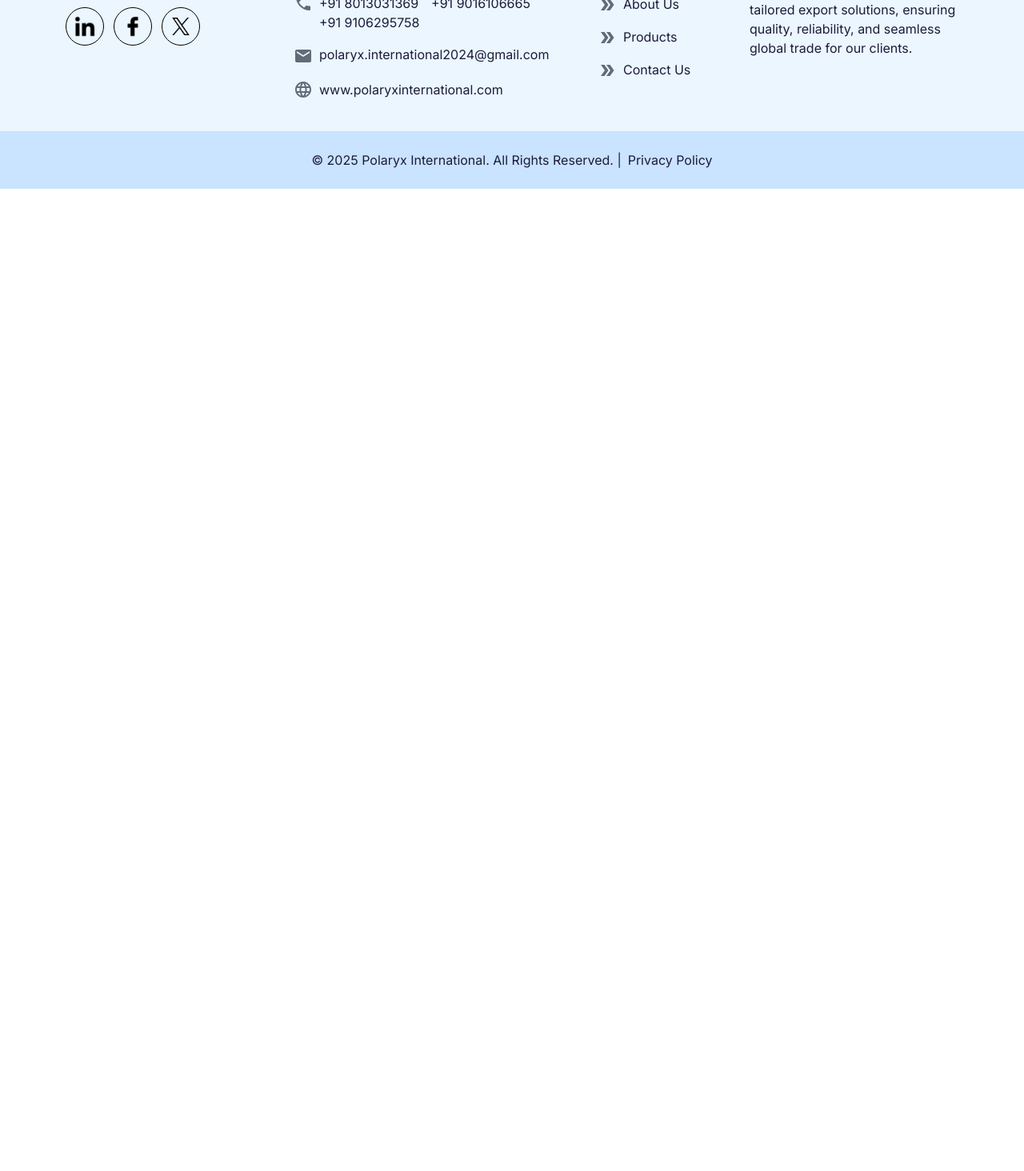
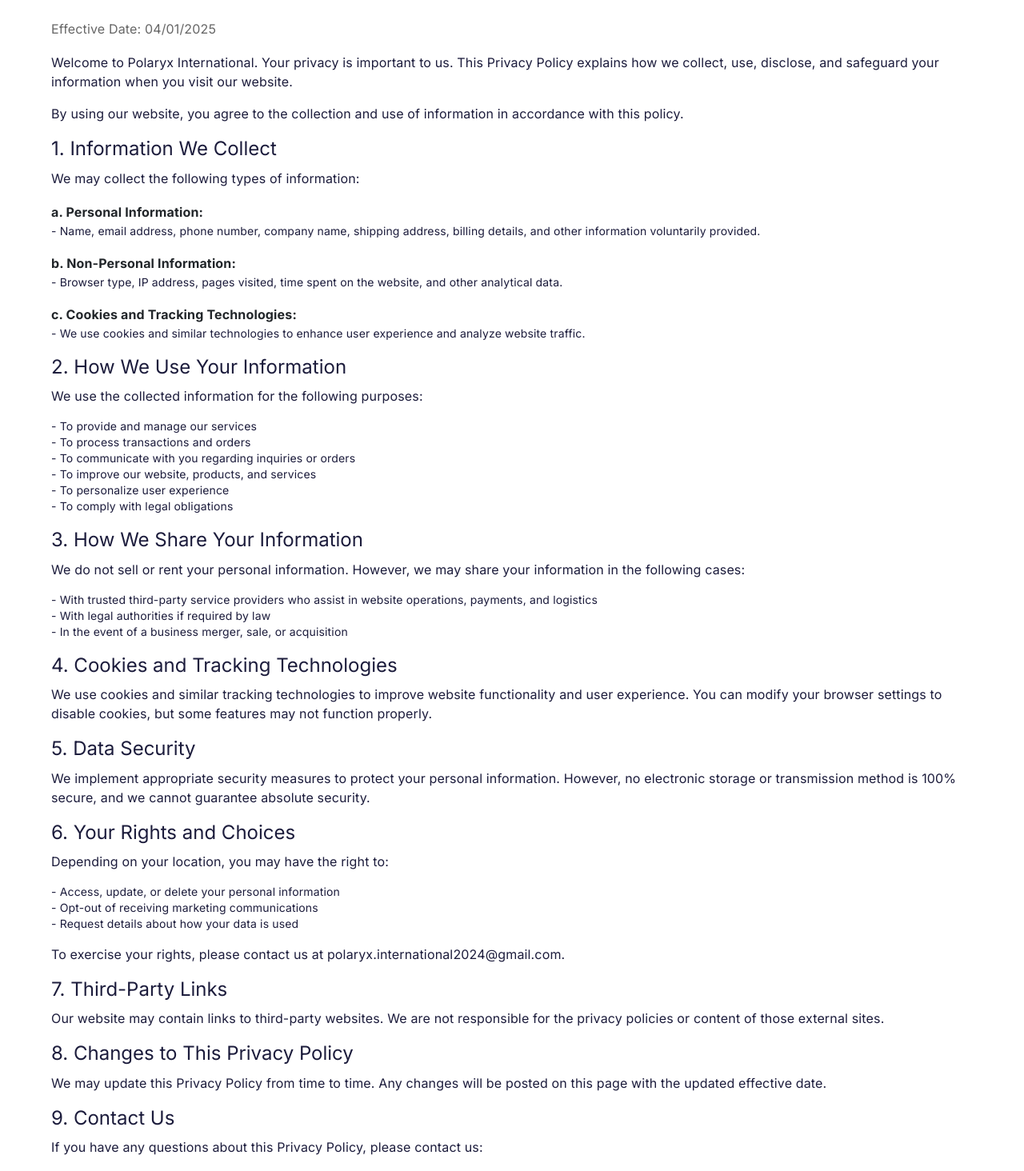
Before and after one commit to Dhruvikkava/polaryx, a React (Create React App) app: page /privacy-policy in a window 1280 px wide. Shown: the part 160-1624 px from the top of the page at 80% size. Before the commit the page ends 800 px from the top, so only its background shows below. Built offline with nearby package versions, Linux system fonts and the light colour scheme.

Commit message:
Update: Not found page

```diff
--- a/src/App.js
+++ b/src/App.js
@@ -1,15 +1,38 @@
 import React, { Suspense } from "react";
-import { BrowserRouter as Router, Route, Routes } from "react-router-dom";
+import {
+  BrowserRouter as Router,
+  Route,
+  Routes,
+  useLocation,
+} from "react-router-dom";
 import { CircularProgress } from "@mui/material";
 import { ToastContainer } from "react-toastify";
 import { routerList } from "./routes";
 import Header from "./components/Header";
+import Footer from "./components/Footer";
+import NotFound from "./pages/NotFound";
 import "bootstrap/dist/css/bootstrap.min.css";
 import "slick-carousel/slick/slick.css";
 import "slick-carousel/slick/slick-theme.css";
 import "react-toastify/dist/ReactToastify.css";
 import "./css/main.css";
-import Footer from "./components/Footer";
+
+function Layout({ children }) {
+  const location = useLocation();
+
+  // Check if the current path matches any defined route
+  const isNotFoundPage = !routerList.some(
+    (route) => route.path === location.pathname
+  );
+
+  return (
+    <>
+      {!isNotFoundPage && <Header />}
+      {children}
+      {!isNotFoundPage && <Footer />}
+    </>
+  );
+}
 
 function App() {
   return (
@@ -26,13 +49,19 @@
           }
         >
           <ToastContainer />
-          <Header />
-          <Routes>
-            {routerList.map((item, index) => (
-              <Route key={index} path={item.path} element={<item.element />} />
-            ))}
-          </Routes>
-          <Footer />
+          <Layout>
+            <Routes>
+              {routerList.map((item, index) => (
+                <Route
+                  key={index}
+                  path={item.path}
+                  element={<item.element />}
+                />
+              ))}
+              {/* 404 Page Route */}
+              <Route path="*" element={<NotFound />} />
+            </Routes>
+          </Layout>
         </Suspense>
       </Router>
     </div>
--- a/src/components/Footer.jsx
+++ b/src/components/Footer.jsx
@@ -9,6 +9,7 @@
 import Facebook from "../images/facebook.png";
 import Twitter from "../images/twitter.png";
 import Logo from "./Logo";
+import { email } from "../constants";
 
 const Footer = () => {
   const location = useLocation();
@@ -91,11 +92,8 @@
               </div>
               <div className="d-flex align-items-center mb-3">
                 <EmailIcon className="color-mat-black" />
-                <a
-                  href="mailto:polaryx.international2024@gmail.com"
-                  className="footer-link ms-2 mb-1"
-                >
-                  polaryx.international2024@gmail.com
+                <a href={`mailto:${email}`} className="footer-link ms-2 mb-1">
+                  {email}
                 </a>
               </div>
               <div className="d-flex align-items-center mb-3">
--- a/src/constants.js
+++ b/src/constants.js
@@ -1,3 +1,5 @@
+export const email = "polaryx.international2024@gmail.com";
+
 export const productData = [
   {
     id: 1,
--- a/src/css/global.css
+++ b/src/css/global.css
@@ -240,3 +240,11 @@
 .Mui-error {
   margin-left: 8px;
 }
+
+.not-found-page .right-content {
+  display: flex;
+  justify-content: center;
+  align-items: flex-start;
+  flex-direction: column;
+  width: 50%;
+}
--- a/src/pages/ContactUs.jsx
+++ b/src/pages/ContactUs.jsx
@@ -77,7 +77,7 @@
               <Typography variant="h5" gutterBottom fontWeight="bold">
                 Get In Touch
               </Typography>
-              <Typography variant="body2" sx={{ mb: 1 }}>
+              <Typography variant="body2">
                 Reach out for inquiries, quotes, or collaborations!
               </Typography>
               <form onSubmit={handleSubmit}>
--- /dev/null
+++ b/src/pages/NotFound.jsx
@@ -0,0 +1,43 @@
+import React from "react";
+import { useNavigate } from "react-router-dom";
+import NotFoundImg from "../images/not-found-banner.svg";
+
+const NotFound = () => {
+  const navigate = useNavigate();
+  return (
+    <div className="page-wrapper">
+      <div className="not-found-page d-flex justify-content-center align-items-center">
+        <div className="container">
+          <div className="d-flex">
+            <div className="left-content">
+              <img
+                alt="Module Not Found"
+                loading="lazy"
+                width="800"
+                height="600"
+                src={NotFoundImg}
+              />
+            </div>
+            <div className="right-content">
+              <h1>404</h1>
+              <h2 className="mb-3">Oops! You're lost.</h2>
+              <p className="mb-4">
+                The page you are looking for does not exist. How you got here is
+                a mystery. But you can click the button below to go back to the
+                homepage.
+              </p>
+              <button
+                className="hero-button px-4"
+                onClick={() => navigate("/")}
+              >
+                <span>Home</span>
+              </button>
+            </div>
+          </div>
+        </div>
+      </div>
+    </div>
+  );
+};
+
+export default NotFound;
--- /dev/null
+++ b/src/pages/PrivacyPolicy.jsx
@@ -0,0 +1,163 @@
+import React from "react";
+import { Container, Typography, Box } from "@mui/material";
+import ScrollToTop from "../components/ScrollToTop";
+import Progressbar from "../components/Progressbar";
+import { email } from "../constants";
+
+const PrivacyPolicy = () => {
+  return (
+    <div className="page-wrapper">
+      <ScrollToTop />
+      <Progressbar />
+      <Container maxWidth="lg" sx={{ py: 4 }}>
+        <h2 className="text-center heading pt-3">Privacy Policy</h2>
+        <Typography variant="subtitle1" color="textSecondary" gutterBottom>
+          Effective Date: 04/01/2025
+        </Typography>
+
+        <Box sx={{ my: 2 }}>
+          <Typography variant="body1" paragraph>
+            Welcome to Polaryx International. Your privacy is important to us.
+            This Privacy Policy explains how we collect, use, disclose, and
+            safeguard your information when you visit our website.
+          </Typography>
+          <Typography variant="body1" paragraph>
+            By using our website, you agree to the collection and use of
+            information in accordance with this policy.
+          </Typography>
+        </Box>
+
+        <Typography variant="h5" gutterBottom>
+          1. Information We Collect
+        </Typography>
+        <Typography variant="body1" paragraph>
+          We may collect the following types of information:
+        </Typography>
+        <Typography variant="subtitle1" fontWeight="bold">
+          a. Personal Information:
+        </Typography>
+        <Typography variant="body2" paragraph>
+          - Name, email address, phone number, company name, shipping address,
+          billing details, and other information voluntarily provided.
+        </Typography>
+        <Typography variant="subtitle1" fontWeight="bold">
+          b. Non-Personal Information:
+        </Typography>
+        <Typography variant="body2" paragraph>
+          - Browser type, IP address, pages visited, time spent on the website,
+          and other analytical data.
+        </Typography>
+        <Typography variant="subtitle1" fontWeight="bold">
+          c. Cookies and Tracking Technologies:
+        </Typography>
+        <Typography variant="body2" paragraph>
+          - We use cookies and similar technologies to enhance user experience
+          and analyze website traffic.
+        </Typography>
+
+        <Typography variant="h5" gutterBottom>
+          2. How We Use Your Information
+        </Typography>
+        <Typography variant="body1" paragraph>
+          We use the collected information for the following purposes:
+        </Typography>
+        <Typography variant="body2" paragraph>
+          - To provide and manage our services
+          <br />
+          - To process transactions and orders
+          <br />
+          - To communicate with you regarding inquiries or orders
+          <br />
+          - To improve our website, products, and services
+          <br />
+          - To personalize user experience
+          <br />- To comply with legal obligations
+        </Typography>
+
+        <Typography variant="h5" gutterBottom>
+          3. How We Share Your Information
+        </Typography>
+        <Typography variant="body1" paragraph>
+          We do not sell or rent your personal information. However, we may
+          share your information in the following cases:
+        </Typography>
+        <Typography variant="body2" paragraph>
+          - With trusted third-party service providers who assist in website
+          operations, payments, and logistics
+          <br />
+          - With legal authorities if required by law
+          <br />- In the event of a business merger, sale, or acquisition
+        </Typography>
+
+        <Typography variant="h5" gutterBottom>
+          4. Cookies and Tracking Technologies
+        </Typography>
+        <Typography variant="body1" paragraph>
+          We use cookies and similar tracking technologies to improve website
+          functionality and user experience. You can modify your browser
+          settings to disable cookies, but some features may not function
+          properly.
+        </Typography>
+
+        <Typography variant="h5" gutterBottom>
+          5. Data Security
+        </Typography>
+        <Typography variant="body1" paragraph>
+          We implement appropriate security measures to protect your personal
+          information. However, no electronic storage or transmission method is
+          100% secure, and we cannot guarantee absolute security.
+        </Typography>
+
+        <Typography variant="h5" gutterBottom>
+          6. Your Rights and Choices
+        </Typography>
+        <Typography variant="body1" paragraph>
+          Depending on your location, you may have the right to:
+        </Typography>
+        <Typography variant="body2" paragraph>
+          - Access, update, or delete your personal information
+          <br />
+          - Opt-out of receiving marketing communications
+          <br />- Request details about how your data is used
+        </Typography>
+        <Typography variant="body1" paragraph>
+          To exercise your rights, please contact us at {email}.
+        </Typography>
+
+        <Typography variant="h5" gutterBottom>
+          7. Third-Party Links
+        </Typography>
+        <Typography variant="body1" paragraph>
+          Our website may contain links to third-party websites. We are not
+          responsible for the privacy policies or content of those external
+          sites.
+        </Typography>
+
+        <Typography variant="h5" gutterBottom>
+          8. Changes to This Privacy Policy
+        </Typography>
+        <Typography variant="body1" paragraph>
+          We may update this Privacy Policy from time to time. Any changes will
+          be posted on this page with the updated effective date.
+        </Typography>
+
+        <Typography variant="h5" gutterBottom>
+          9. Contact Us
+        </Typography>
+        <Typography variant="body1" paragraph>
+          If you have any questions about this Privacy Policy, please contact
+          us:
+        </Typography>
+        <Typography variant="body2">
+          Email: {email}
+          <br />
+          Phone: +91 80130 31369
+          <br />
+          Address: Kamrej, Surat, India
+        </Typography>
+      </Container>
+    </div>
+  );
+};
+
+export default PrivacyPolicy;
--- a/src/routes/index.js
+++ b/src/routes/index.js
@@ -56,4 +56,9 @@
     name: "Product",
     element: lazy(() => import("../pages/ProductDetail")),
   },
+  {
+    path: "/privacy-policy",
+    name: "Privacy Policy",
+    element: lazy(() => import("../pages/PrivacyPolicy")),
+  },
 ];
```
Also changed, not shown: src/images/not-found-banner.svg (added).
